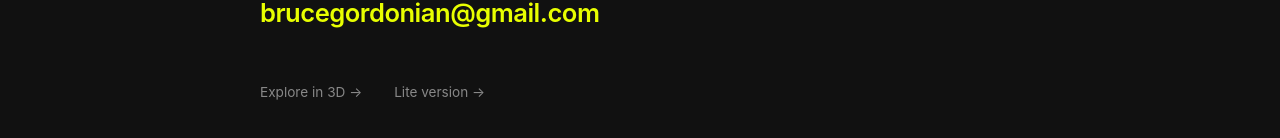
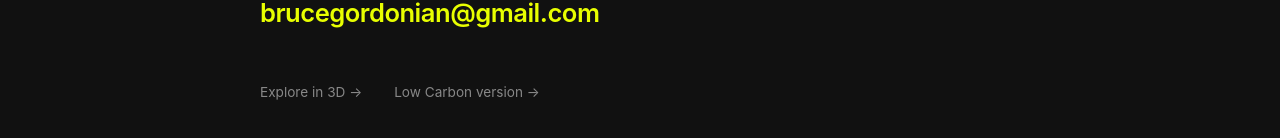
Before and after one commit to ianbrucebraincue/portfolio-site, a Next.js app: page /web in a window 1280 px wide. Shown: the part 7519-7657 px from the top of the page. Built offline with nearby package versions, Linux system fonts and the light colour scheme.

Commit message:
update: low carbon copy

```diff
--- a/components/web/WebOutro.tsx
+++ b/components/web/WebOutro.tsx
@@ -56,7 +56,7 @@ export default function WebOutro() {
             Explore in 3D →
           </a>
           <a href="/low-carbon" className={styles.altLink}>
-            Lite version →
+            Low Carbon version →
           </a>
         </nav>
       </div>
```
